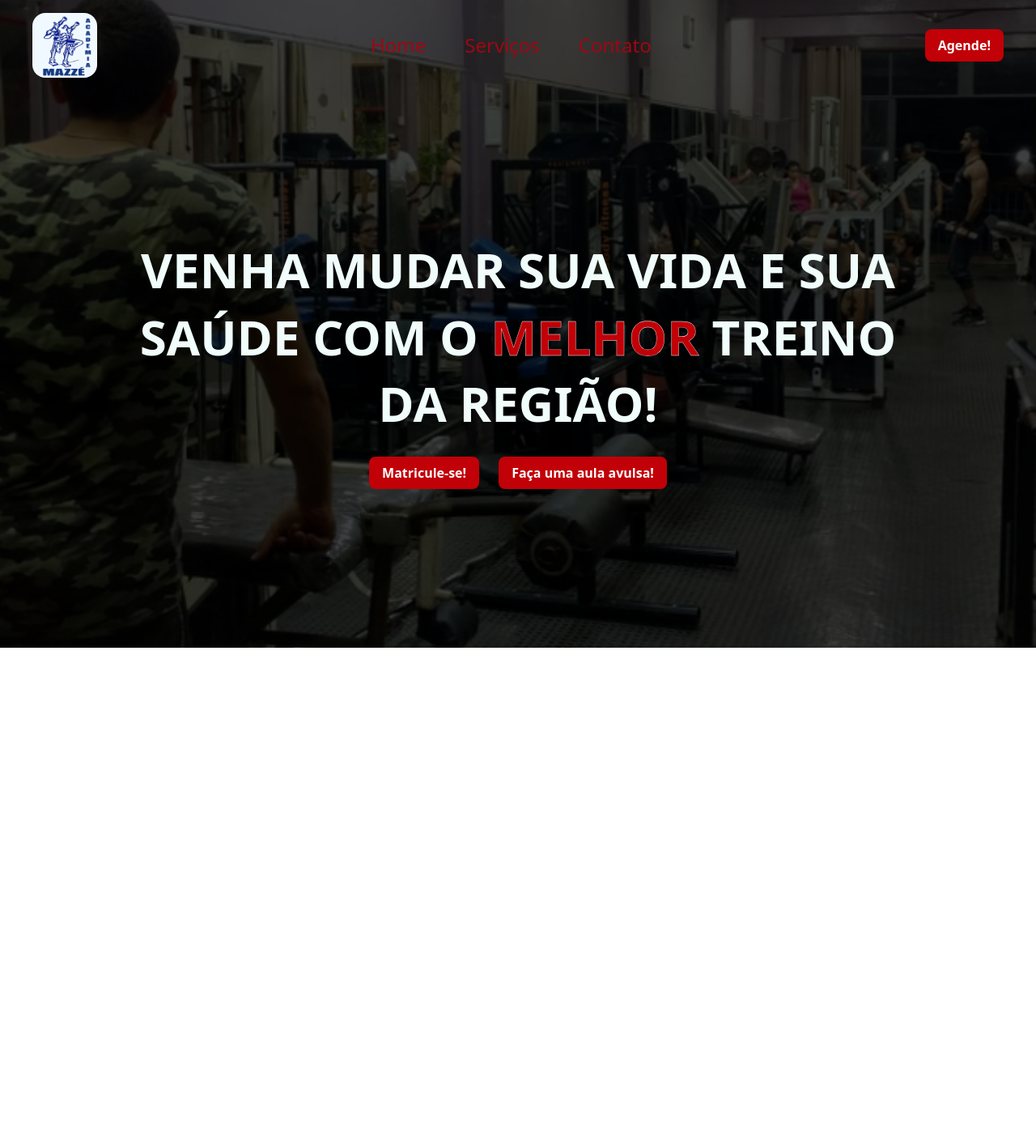
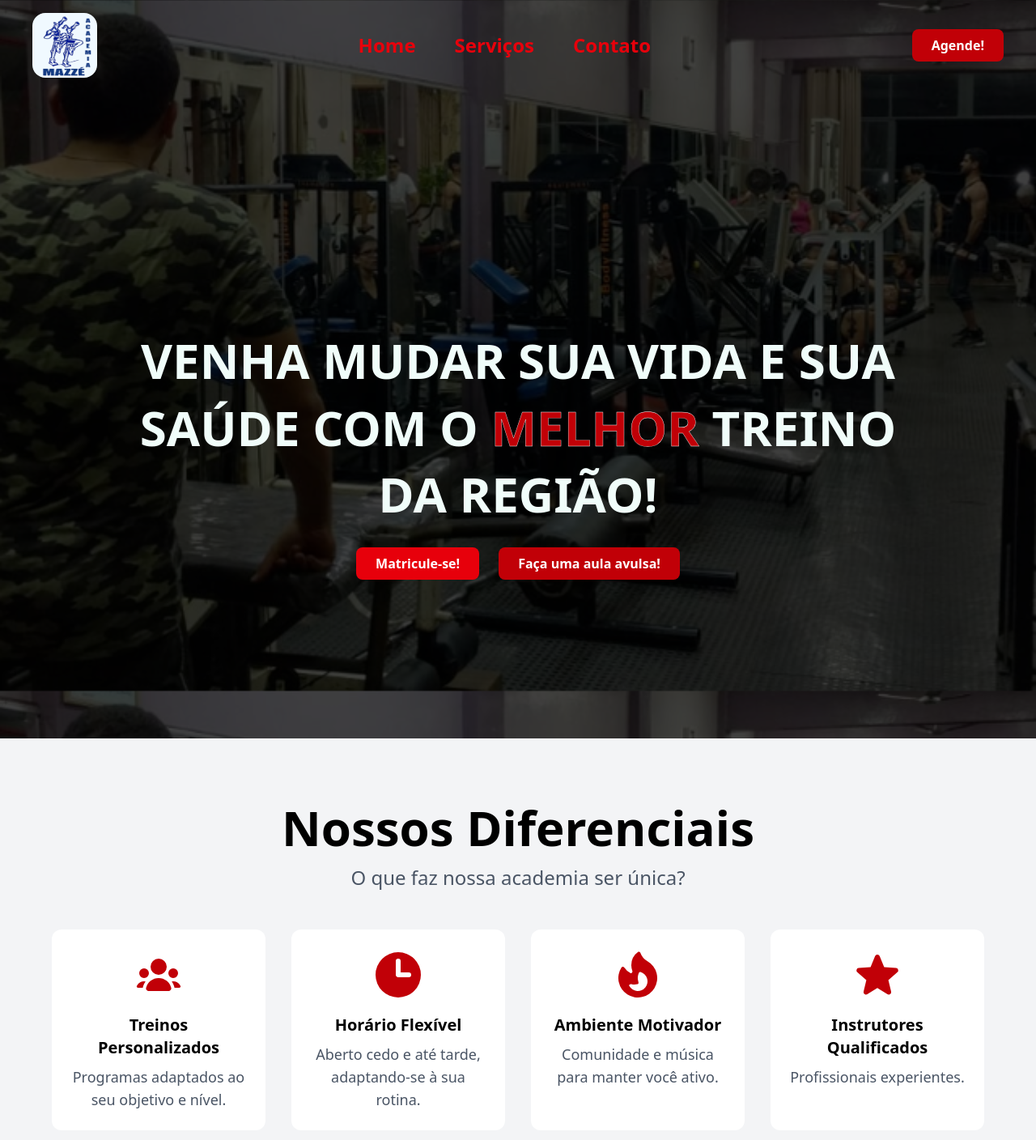
Before and after one commit to FelipeSlaik/Academia-Mazze, a React (Vite) app: page / in a window 1280 px wide. Shown: the top 1408 px of the page at 81% size. Before the commit the page ends 800 px from the top, so only its background shows below. Built offline with nearby package versions, Linux system fonts and the light colour scheme.

Commit message:
Adicionando componente Features para mostrar os beneficios

```diff
--- a/package.json
+++ b/package.json
@@ -11,6 +11,7 @@
   },
   "dependencies": {
     "@fontsource/barlow-condensed": "^5.2.8",
+    "@heroicons/react": "^2.2.0",
     "@tailwindcss/vite": "^4.1.13",
     "react": "^19.1.1",
     "react-dom": "^19.1.1",
--- a/src/App.jsx
+++ b/src/App.jsx
@@ -1,6 +1,7 @@
 import "@fontsource/barlow-condensed";
 import Cabecalho from "./Components/Shared/Cabecalho.jsx";
 import Home from "./views/Home.jsx";
+import Features from "./views/Features.jsx";
 
 function App() {
   return (
@@ -10,6 +11,7 @@ function App() {
       <div className="relative z-10">
         <Cabecalho />
         <Home />
+        <Features />
       </div>
     </div>
   );
--- a/src/Components/Shared/Cabecalho.jsx
+++ b/src/Components/Shared/Cabecalho.jsx
@@ -2,7 +2,7 @@ import Button from "../../views/Button";
 
 function Cabecalho() {
   return (
-    <header className="fixed top-0 left-0 w-full z-20 px-10 py-4 flex justify-between items-center bg-transparent">
+    <header className="w-full z-20 px-10 py-4 flex justify-between items-center bg-transparent">
       <a
         href="#"
         className="flex items-center text-4xl font-bold bg-sky-50 rounded-2xl"
@@ -10,18 +10,18 @@ function Cabecalho() {
         <img
           src="../src/assets/logo.png"
           alt="Logo Academia da Mazze"
-          className="w-20 h-20 rounded-3xl"
+          className="w-20 h-20 rounded-3xl "
         />
       </a>
 
-      <nav className="flex gap-12 text-2xl font-medium text-red-800">
-        <a href="#" className="hover:text-red-700">
+      <nav className="flex gap-12 text-2xl font-medium text-red-600">
+        <a href="#" className="hover:text-red-700 font-bold">
           Home
         </a>
-        <a href="#" className="hover:text-red-700">
+        <a href="#" className="hover:text-red-700 font-bold">
           Serviços
         </a>
-        <a href="#" className="hover:text-red-700">
+        <a href="#" className="hover:text-red-700 font-bold">
           Contato
         </a>
       </nav>
--- a/src/views/Button.jsx
+++ b/src/views/Button.jsx
@@ -1,7 +1,7 @@
 function Button({ text, color }) {
   const colors = {
     "teal-black": "bg-red-700 hover:bg-red-600 text-white hover:text-black",
-    teal: "bg-red-700 hover:bg-red-600  text-white hover:text-black",
+    teal: "bg-red-600 hover:bg-red-500  text-white hover:text-black p-4",
   };
 
 
@@ -9,7 +9,7 @@ function Button({ text, color }) {
 
   return (
     <button
-      className={`${colorClass} px-4 py-2 font-bold rounded-lg cursor-pointer transition-colors duration-30`}
+      className={`${colorClass} px-6 py-2 font-bold rounded-lg cursor-pointer transition-colors duration-30`}
     >
       {text}
     </button>
--- /dev/null
+++ b/src/views/Features.jsx
@@ -0,0 +1,52 @@
+import { UserGroupIcon, ClockIcon, FireIcon, StarIcon } from "@heroicons/react/16/solid";
+
+function Features(){
+    const features = [
+        {
+            icon:UserGroupIcon,
+            title:"Treinos Personalizados",
+            description:"Programas adaptados ao seu objetivo e nível.",
+        },
+        {
+            icon:ClockIcon,
+            title:"Horário Flexível",
+            description:"Aberto cedo e até tarde, adaptando-se à sua rotina.",
+        },
+        {
+            icon:FireIcon,
+            title:"Ambiente Motivador",
+            description:"Comunidade e música para manter você ativo.",
+        },
+        {
+            icon:StarIcon,
+            title:"Instrutores Qualificados",
+            description:"Profissionais experientes.",
+        },
+    ]
+    return(
+        <div className="py-20 bg-gray-100">
+            <div className="max-w-6xl mx-auto text-center mb-12">
+                <h2 className="text-6xl font-bold">Nossos Diferenciais</h2>
+                <p className="mt-4 text-gray-600 text-2xl font-medium">O que faz nossa academia ser única?</p>
+            </div>
+
+            <div className="grid grid-cols-1 md:grid-cols-4 gap-8 max-w-6xl mx-auto">
+                {features.map((feature, index) => {
+                    const Icon = feature.icon;
+                    return(
+                        <div
+                        key={index}
+                        className="bg-white p-6 rounded-xl shadow-red-800 hover:shadow-lg transition text-center flex flex-col items-center cursor-pointer"
+                        >
+                            <Icon className="w-16 h-16 text-red-700 mb-4"/>
+                            <h3 className="text-xl font-bold mb-2">{feature.title}</h3>
+                            <p className="text-gray-600 text-lg">{feature.description}</p>
+                    </div>
+                    );
+                })}
+            </div>
+        </div>
+    );
+}
+
+export default Features;
```
Also changed, not shown: 1 other file (tests, documents, lock files or other folders).
